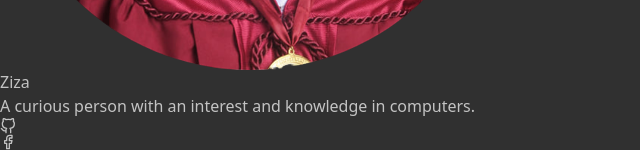
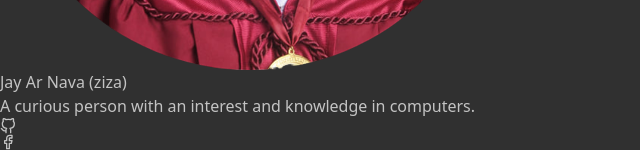
Before and after one commit to zizaaa/ziza, a React (Vite) app: page / in a window 1280 px wide. Shown: the part 430-580 px from the top of the page, without its empty margins (0-640 px from the left). Built offline with nearby package versions, Linux system fonts and the light colour scheme.

Commit message:
add some stuff

```diff
--- a/package.json
+++ b/package.json
@@ -9,6 +9,7 @@
     "preview": "vite preview"
   },
   "dependencies": {
+    "aos": "^2.3.4",
     "react": "^18.2.0",
     "react-dom": "^18.2.0",
     "react-icons": "^4.8.0",
--- a/src/Pages/Nav.jsx
+++ b/src/Pages/Nav.jsx
@@ -5,13 +5,13 @@ import { TfiTwitter } from 'react-icons/tfi';
 import { BiMedal } from 'react-icons/bi';
 import { AiOutlineProject, AiOutlineHome,AiOutlineUser} from 'react-icons/ai';
 import { BsLink45Deg, BsMoonStars,BsSun } from 'react-icons/bs';
-import { HiArrowLongRight } from 'react-icons/hi2';
+// import { HiArrowLongRight } from 'react-icons/hi2';
 import { Link } from 'react-router-dom';
 import './styles/nav.css';
 import { useState } from 'react';
 import  profile  from '/src/Assets/Profile.png'
 
-const Nav = ({theme,themeToggler,bgColorr}) => {
+const Nav = ({theme,themeToggler}) => {
 
     const [opener, setOpener] = useState("");
     const [num, setNum] = useState(0);
@@ -21,6 +21,16 @@ const Nav = ({theme,themeToggler,bgColorr}) => {
         setNum(()=> num ? 0 : '290px');
     }
 
+    let bgColorr;
+
+    if(theme){
+        bgColorr = "rgb(225,225,226)";
+    }else{
+
+        bgColorr = "rgb(66,66,66)";
+    }
+
+
 return (
     <nav className=' relative pt-10 pb-5 sm:pl-10 pl-3 sm:pr-0 pr-3  flex flex-col justify-between sm:w-72 w-full'>
         <div className='menu' style={{paddingBottom:num}}>
@@ -28,7 +38,7 @@ return (
                 <img src={profile} alt="profile" className='drop-shadow-xl w-48'/>
             </div>
             <div className='textContainer mb-5'>
-                <p className='text-md mb-3 font-bold tracking-widest'>Ziza</p>
+                <p className='text-md mb-3 font-bold tracking-widest'>Jay Ar Nava (ziza)</p>
                 <p className=' text-sm'>A curious person with an interest and knowledge in computers.</p>
             </div>
             <div className='socialContainer flex gap-5 text-lg sm:mb-5'>
@@ -38,16 +48,16 @@ return (
                 <a href="#"><TfiTwitter/></a>
             </div>
 
-        <div className=' sm:flex flex-col hidden mb-10 gap-5 text-'>
-            <Link to='/' className='link flex items-center'><span className='mr-5'><AiOutlineHome /></span> Home<span className='par relative h-5 w-10 overflow-hidden'><HiArrowLongRight className={`arrow arrowShow text-2xl `}/></span></Link>
+        <div className=' sm:flex flex-col hidden mb-10'>
+            <Link to='/' className={`link flex p-2 transition-all ease-in-out delay-150 items-center hover:bg-[${bgColorr}]`}><span className='mr-5'><AiOutlineHome /></span> Home</Link>
 
-            <Link to='/about' className='link flex items-center'><span className='mr-5'><AiOutlineUser /></span>About <span className='par relative h-5 w-10 overflow-hidden'><HiArrowLongRight className={`arrow arrowShow  text-2xl`}/></span></Link>
+            <Link to='/about' className={`link flex p-2 transition-all  ease-in-out delay-150 items-center hover:bg-[${bgColorr}]`}><span className='mr-5'><AiOutlineUser /></span>About</Link>
 
-            <Link to='/achivements' className='link flex items-center'><span className='mr-5'><BiMedal /></span> Achivements<span className='par relative h-5 w-10 overflow-hidden'><HiArrowLongRight className={`arrow arrowShow text-2xl `}/></span></Link>
+            <Link to='/achivements' className={`link p-2 flex items-center ease-in-out delay-150 hover:bg-[${bgColorr}]`}><span className='mr-5'><BiMedal /></span> Achivements</Link>
 
-            <Link to='/projects'  className='link flex items-center'><span className='mr-5'><AiOutlineProject /></span>Projects<span className='par relative h-5 w-10 overflow-hidden'><HiArrowLongRight className={`arrow arrowShow text-2xl `}/></span></Link>
+            <Link to='/projects' className={`link p-2 flex transition-all ease-in-out delay-150 items-center hover:bg-[${bgColorr}]`}><span className='mr-5'><AiOutlineProject /></span>Projects</Link>
 
-            <Link to='/links' className='link flex items-center'><span  className='mr-5'><BsLink45Deg /></span>Links<span className='par relative h-5 w-10 overflow-hidden'><HiArrowLongRight className={`arrow arrowShow text-2xl `}/></span></Link>
+            <Link to='/links' className={`link p-2 transition-all ease-in-out delay-150 flex items-center hover:bg-[${bgColorr}]`}><span  className='mr-5'><BsLink45Deg /></span>Links</Link>
         </div>
 
         <div>
```
Also changed, not shown: src/App.jsx (+11 -6 lines), 1 other file (tests, documents, lock files or other folders).
